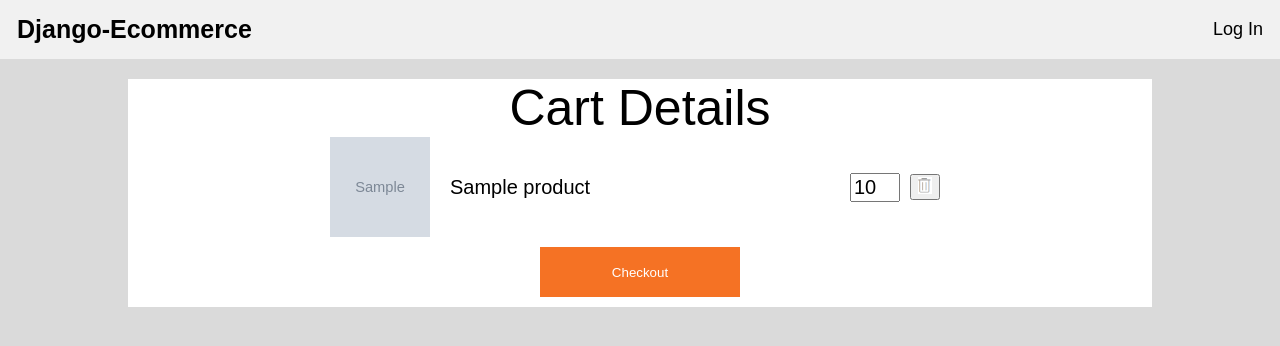
After one commit to abdul-moize/django_ecommerce, a Django app: template carts/templates/cart_detail.html in a window 1280 px wide. The commit adds this page. Shown: the top 346 px of the page. Run offline with Django 3.2, Linux system fonts and the light colour scheme; the template is opened without the code that fills it: most values are stand-ins (such as "Sample title", 1, 10 or a date in 2020); grey boxes marked "Sample" are stand-in pictures.

Commit message:
Feat: Cart Template (#7)
* Feat: Cart Template

* fix: crashing on no image, cart changes not saving, crashing on ading to cart

* refactor: made cart totally dynamic

```diff
--- a/carts/serializers.py
+++ b/carts/serializers.py
@@ -49,9 +49,6 @@ class CartItemSerializer(serializers.ModelSerializer):
             cart_item = CartItem.objects.create(**validated_data)
         cart_item.save()
         validated_data["cart"].update_bill()
-        product = validated_data["product"]
-        product.stock_quantity -= validated_data["quantity"]
-        product.save()
         return cart_item
 
     def validate(self, attrs):
--- /dev/null
+++ b/carts/static/css/cart_detail.css
@@ -0,0 +1,126 @@
+.main-box{
+    width: 80%;
+    margin: auto;
+    background: white;
+    margin-top: 20px;
+    align-items: center;
+    justify-content: center;
+    display: flex;
+}
+.cart-item-container{
+    display: flex;
+    flex-direction: column;
+}
+.cart-item-box{
+    display: flex;
+    flex-direction: row;
+    align-items: center;
+    justify-content: center;
+}
+.image-tag{
+    width: 100px;
+    height: 100px;
+}
+.quantity-field{
+    width: 50px;
+    font-size:20px;
+}
+.form-box{
+    display: flex;
+    flex-direction: column;
+    align-items: center;
+    justify-content: center;
+}
+.checkout-save-box{
+    display: flex;
+    flex-direction: column;
+}
+.name-field{
+    margin-left: 20px;
+    width:400px;
+    font-size: 20px;
+}
+.main-message{
+    text-align: center;
+    font-size: 50px;
+}
+.container input{
+    position: absolute;
+    opacity: 0;
+    cursor: pointer;
+    height: 0;
+    width: 0;
+}
+.checkmark {
+    position: absolute;
+    top: 0;
+    left: 0;
+    height: 25px;
+    width: 25px;
+    background-color: #eee;
+    border-radius: 50%;
+}
+.container {
+    display: block;
+    position: relative;
+    padding-left: 35px;
+    margin-top: 10px;
+    margin-bottom: 12px;
+    cursor: pointer;
+    font-size: 22px;
+    -webkit-user-select: none;
+    -moz-user-select: none;
+    -ms-user-select: none;
+    user-select: none;
+    width: 100%;
+    text-align: left;
+}
+.container:hover input ~ .checkmark {
+  background-color: #ccc;
+}
+
+/* When the radio button is checked, add a blue background */
+.container input:checked ~ .checkmark {
+  background-color: #2196F3;
+}
+
+/* Create the indicator (the dot/circle - hidden when not checked) */
+.checkmark:after {
+  content: "";
+  position: absolute;
+  display: none;
+}
+
+/* Show the indicator (dot/circle) when checked */
+.container input:checked ~ .checkmark:after {
+  display: block;
+}
+
+/* Style the indicator (dot/circle) */
+.container .checkmark:after {
+  top: 9px;
+  left: 9px;
+  width: 8px;
+  height: 8px;
+  border-radius: 50%;
+  background: white;
+}
+.submit-btn{
+    width: 200px;
+    height: 50px;
+    background: #f57224;
+    color: white;
+    border: 0;
+    cursor: pointer;
+    margin: 10px;
+}
+button {
+    cursor: pointer;
+}
+.remove-button{
+    width: 30px;
+    margin: 10px;
+}
+.remove-image{
+    width:100%;
+}
--- /dev/null
+++ b/carts/static/js/cart_detail.js
@@ -0,0 +1,23 @@
+function my_checkout(a=1){
+    document.getElementById("checkout").value = "True";
+    document.getElementById("form").submit();
+}
+function update_cart(max_quantity){
+    if (document.getElementsByClassName("quantity-field")[0].value < max_quantity)
+    {
+        document.getElementById("checkout").value = "False";
+        document.getElementById("form").submit();
+    }
+
+}
+function remove_div(id){
+    var elements = document.getElementsByClassName("cart-item-box");
+    for(let element of elements){
+        if (element.getElementsByTagName("input")[0].value == id)
+        {
+            element.remove();
+        }
+    }
+    document.getElementById("checkout").value = "False";
+    document.getElementById("form").submit();
+}
--- /dev/null
+++ b/carts/templates/cart_detail.html
@@ -0,0 +1,44 @@
+{% extends "header.html" %}
+{% block content %}
+<head xmlns="http://www.w3.org/1999/html" xmlns="http://www.w3.org/1999/html">
+    <meta charset="UTF-8">
+    <title>Cart Detail</title>
+    <link rel="stylesheet" href="/static/css/cart_detail.css">
+</head>
+<body>
+    <div class="main-box">
+        <div class="cart-item-container">
+            {% if error_message %}
+                {{ error_message }}
+            {% else %}
+            <div class="main-message">Cart Details</div>
+            <form class="form-box" id="form" method="post" action="">
+                {% csrf_token %}
+                {% for cart_item  in cart_items %}
+                    <div class="cart-item-box">
+                        {% if cart_item.product.image %}
+                            <img class="image-tag" src={{ cart_item.product.image.url }}>
+                        {% else %}
+                            <img class="image-tag" src="/media/product_image.png">
+                        {% endif %}
+                        <div class="name-field">{{ cart_item.product.name }}</div>
+
+                        <input hidden type="number" value={{cart_item.product.id}} name="product">
+                        <input class="quantity-field" type="number" step="1" name="quantity"
+                               min="1"
+                               max="{{cart_item.product.stock_quantity|add:cart_item.quantity}}"
+                               value="{{cart_item.quantity}}" onchange="update_cart({{cart_item.product.stock_quantity|add:cart_item.quantity}})">
+                        <button class="remove-button" type="submit" onclick="remove_div({{ cart_item.product.id }})" >
+                            <img class="remove-image" src="/media/trash.png">
+                        </button>
+                    </div>
+                {% endfor %}
+                <input id="checkout" hidden name="is_checkout" value="False">
+                <button class="submit-btn" type="submit" onclick="my_checkout()" >Checkout</button>
+            </form>
+            {% endif %}
+        </div>
+    </div>
+    <script src="/static/js/cart_detail.js"></script>
+</body>
+{% endblock %}
--- a/carts/urls.py
+++ b/carts/urls.py
@@ -7,5 +7,7 @@ from . import views
 
 urlpatterns = [
     path("", views.CartsAPIView.as_view(), name="cart_api"),
+    path("detail/", views.TemplateCartsAPIView.as_view(), name="cart"),
+    path("orders/", views.TemplateViewCarts.as_view(), name="orders"),
     path("<int:item_pk>/", views.CartsAPIView.as_view(), name="cart_item_api"),
 ]
--- a/products/static/css/homepage.css
+++ b/products/static/css/homepage.css
@@ -7,9 +7,12 @@ body{
         }
         .products-container{
             background: white;
+
         }
         .products-box{
             display: flex;
+            align-items: center;
+            justify-content: center;
             text-decoration-line: none;
             background: white;
         }
--- a/products/templates/header.html
+++ b/products/templates/header.html
@@ -11,6 +11,9 @@
       {% if can_manage_content %}
         <a class="active" href={% url 'add_product' %}>Add Product</a>
       {% endif %}
+        <a href={% url 'orders' %}>Orders</a>
+        <a style="padding: 0px;" href={% url 'cart' %}><img width="40" src="/media/cart_image.png"></a>
+        {% if added_to_cart %} <div id="message" class="bubble bubble-top-right">Product added to cart</div> {% endif %}
         <a href="">Profile</a>
         <a href={% url 'logout' %}>Log Out</a>
     {% else %}
@@ -18,8 +21,14 @@
     {% endif %}
   </div>
 </header>
+    <script>
+        {% if added_to_cart %}
+            setTimeout(function() {
+                document.getElementById("message").remove();
+            }, 2000);
+        {% endif %}
+    </script>
 </head>
 {% block content %}
 {% endblock %}
-
 </html>
--- a/products/templates/homepage.html
+++ b/products/templates/homepage.html
@@ -17,7 +17,7 @@
         <div class="products-container">
             <ul class="products-box">
             {% for product in products %}
-                {% if forloop.counter0|divisibleby:4 %}
+                {% if forloop.counter0|divisibleby:5 %}
                     </ul>
                     <ul class="products-box">
                 {% endif %}
--- a/products/views.py
+++ b/products/views.py
@@ -2,6 +2,7 @@
 Contains Views for products app
 """
 # pylint: disable=no-self-use, no-member
+from django.db.models import Q
 from django.shortcuts import get_object_or_404, render
 from rest_framework import status, viewsets
 from rest_framework.authentication import SessionAuthentication, TokenAuthentication
@@ -35,7 +36,7 @@ class ProductHomePageView(APIView):
         if IsContentManager().has_permission(request, None):
             is_content_manager = True
         context = {
-            "products": Product.objects.all(),
+            "products": Product.objects.filter(~Q(stock_quantity=0)).all(),
             "can_manage_content": is_content_manager,
         }
         return render(request, "homepage.html", context)
```
Also changed, not shown: carts/models.py (+26 -1 lines), carts/static/css/orders.css (added, +33 -0 lines), carts/templates/orders.html (added, +39 -0 lines), carts/views.py (+97 -7 lines), products/models.py (+6 -4 lines), products/static/css/header.css (+33 -9 lines), products/templates/product_page.html (+11 -3 lines), media/cart_image.png (added), media/product_image.png (added), media/trash.png (added), products/migrations/0002_product_image.py.
